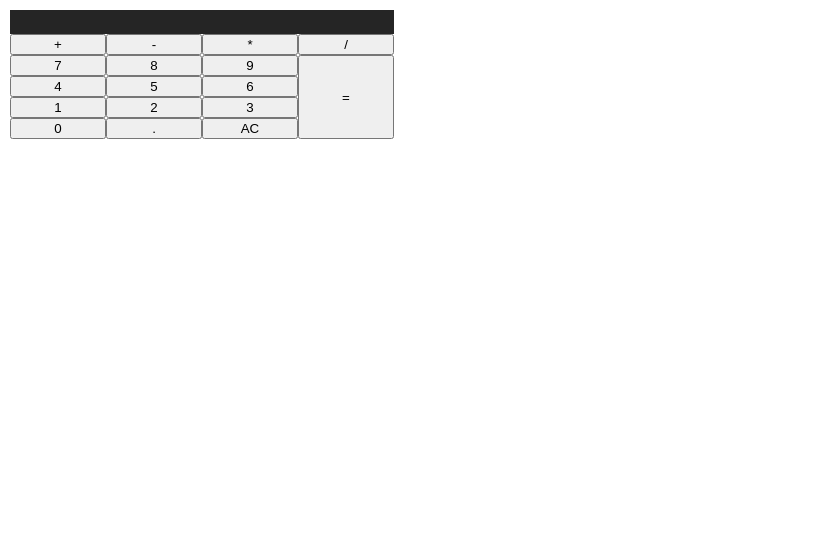
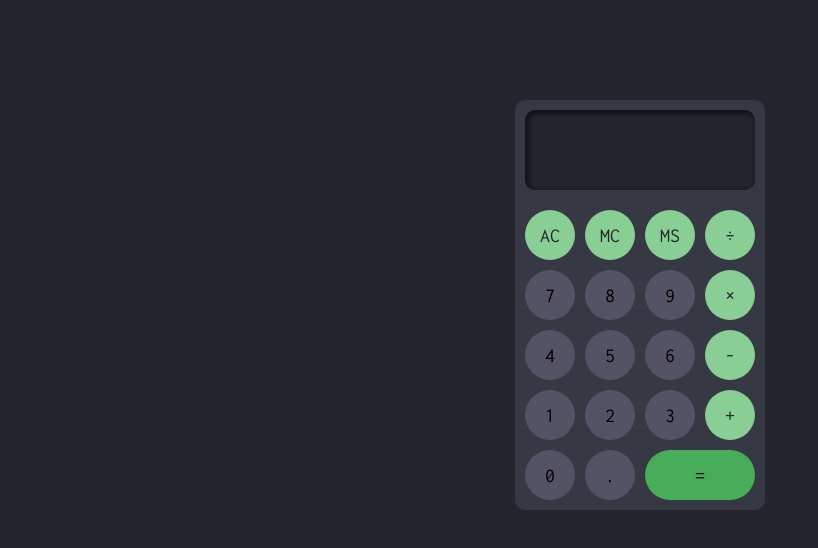
Before and after one commit to bendi1203/calculator, a React (Create React App) app in the folder client/: page / in a window 1280 px wide. Shown: the top 548 px of the page, without its empty margins (0-818 px from the left). Built offline with nearby package versions, Linux system fonts and the light colour scheme.

Commit message:
frontend styling

```diff
--- a/client/src/App.css
+++ b/client/src/App.css
@@ -1,32 +1,160 @@
+@import url('https://fonts.googleapis.com/css2?family=Inconsolata&display=swap');
+
 *, *::before, *::after {
-  box-sizing: border-box;
+    box-sizing: border-box;
+    margin: 0;
+    padding: 0;
+    border: none;
 }
 
-body {
-  margin: 0;
-  margin: 0;
-  box-sizing: inherit;
+body{
+    background-color: #24252D;
+    display: block;
 }
 
 .calculator {
-  padding: 10px;
+    display: flex;
+    flex-direction: column;
+    margin: auto;
+    margin-top: 100px;
+    width: 250px;
+    height: 410px;
+    padding: 10px;
+    padding-bottom: 0;
+    background-color: #363844;
+    border-radius: 10px;
+
 }
 
 .input {
-  width: 24rem;
-  height: 1.5rem;
-  border: none;
-  background-color: #252525;
-  color: #fff;
-  text-align: right;
+    width: 100%;
+    height: 100px;
+    background-color: #24252D;
+    box-shadow: 2px 2px 4px 2px rgba(0,0,0,0.5) inset;
+    border-radius: 10px;
+    color: #fff;
+    text-align: right;
+    padding: 10px;
+    font-size: 20px;
 }
 
 .buttons {
-  display: grid;
-  grid-template-columns: repeat(4, 6rem);
-  /* grid-gap: 1rem; */
+    height: 100%;
+    width: 100%;
+    margin-top: 20px;
+    display: grid;
+    grid-template-rows: 50px 50px 50px 50px 50px;
+    grid-template-columns: 50px 50px 50px 50px;
+    grid-template-areas:    "ac mc ms div"
+                            "n7 n8 n9 mul"
+                            "n4 n5 n6 minus"
+                            "n1 n2 n3 plus"
+                            "n0 dot equal equal";
+    gap: 10px;
+}
+
+button {
+    height: 100%;
+    width: 100%;
+    text-align: center;
+    border-radius: 50px;
+    background-color: #535365;
+    color: #000000;
+    font-family: 'Inconsolata', monospace;
+    font-size: 20px;
+}
+
+button:hover {
+    background-color: #49495A;
+    box-shadow: 1px 1px 2px 1px rgba(0,0,0,0.5) inset;
+}
+
+.operation {
+    color: #24252D;
+    background-color: #89CE94;
+}
+
+.operation:hover{
+    background-color: #6FC37D;
+}
+
+.ac {
+    grid-area: ac;
+}
+
+.mc {
+    grid-area: mc;
+}
+
+.ms {
+    grid-area: ms;
+}
+
+.div {
+    grid-area: div;
+}
+
+.n7 {
+    grid-area: n7;
+}
+
+.n8 {
+    grid-area: n8;
+}
+
+.n9 {
+    grid-area: n9;
+}
+
+.mul {
+    grid-area: mul;
+}
+
+.n4 {
+    grid-area: n4;
+}
+
+.n5 {
+    grid-area: n5;
+}
+
+.n6 {
+    grid-area: n6;
+}
+
+.minus {
+    grid-area: minus;
+}
+
+.n1 {
+    grid-area: n1;
+}
+
+.n2 {
+    grid-area: n2;
+}
+
+.n3 {
+    grid-area: n3;
+}
+
+.plus {
+    grid-area: plus;
+}
+
+.n0 {
+    grid-area: n0;
+}
+
+.dot {
+    grid-area: dot;
 }
 
 .equal {
-  grid-area: 2 / 4 / 6 / 5;
+    grid-area: equal;
+    background-color: #48AD59;
 }
+
+.equal:hover {
+    background-color: #429E52;
+}
--- a/client/src/App.js
+++ b/client/src/App.js
@@ -7,28 +7,29 @@ function App() {
         <input type="text" className="input"></input>
 
         <div className="buttons">
-            <button type="button" value="+">+</button>
-            <button type="button" value="-">-</button>
-            <button type="button" value="*">*</button>
-            <button type="button" value="/">/</button>
+            <button type="button" value="AC" className="operation ac">AC</button>
+            <button type="button" value="MC" className="operation mc">MC</button>
+            <button type="button" value="MS" className="operation ms">MS</button>
+            <button type="button" value="/" className="operation div">÷</button>
 
-            <button type="button" value="7">7</button>
-            <button type="button" value="8">8</button>
-            <button type="button" value="9">9</button>
+            <button type="button" value="7" className="number n7">7</button>
+            <button type="button" value="8" className="number n8">8</button>
+            <button type="button" value="9" className="number n9">9</button>
+            <button type="button" value="*" className="operation mul">×</button>
 
-            <button type="button" value="4">4</button>
-            <button type="button" value="5">5</button>
-            <button type="button" value="6">6</button>
+            <button type="button" value="4" className="number n4">4</button>
+            <button type="button" value="5" className="number n5">5</button>
+            <button type="button" value="6" className="number n6">6</button>
+            <button type="button" value="-" className="operation minus">-</button>
 
-            <button type="button" value="1">1</button>
-            <button type="button" value="2">2</button>
-            <button type="button" value="3">3</button>
+            <button type="button" value="1" className="number n1">1</button>
+            <button type="button" value="2" className="number n2">2</button>
+            <button type="button" value="3" className="number n3">3</button>
+            <button type="button" value="+" className="operation plus">+</button>
 
-            <button type="button" value="0">0</button>
-            <button type="button" value=".">.</button>
-            <button type="button" value="AC">AC</button>
-
-            <button type="button" className="btn equal" value="=">=</button>
+            <button type="button" value="0" className="number n0">0</button>
+            <button type="button" value="." className="number dot">.</button>
+            <button type="button" value="=" className="equal">=</button>
         </div>
     </div>
   );
```
